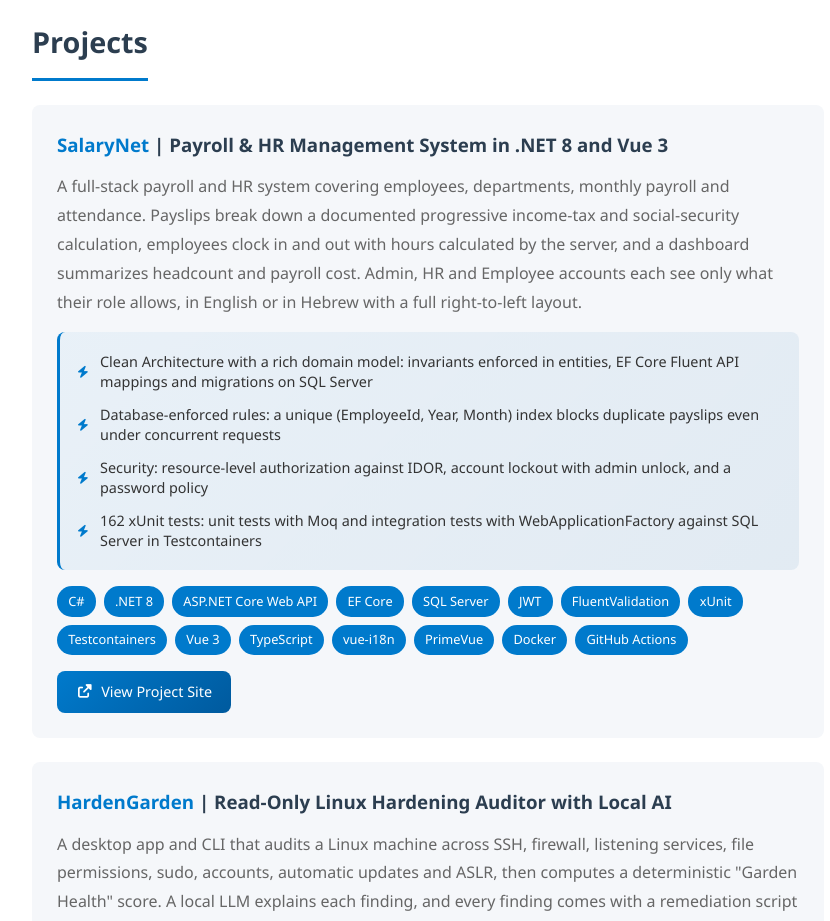
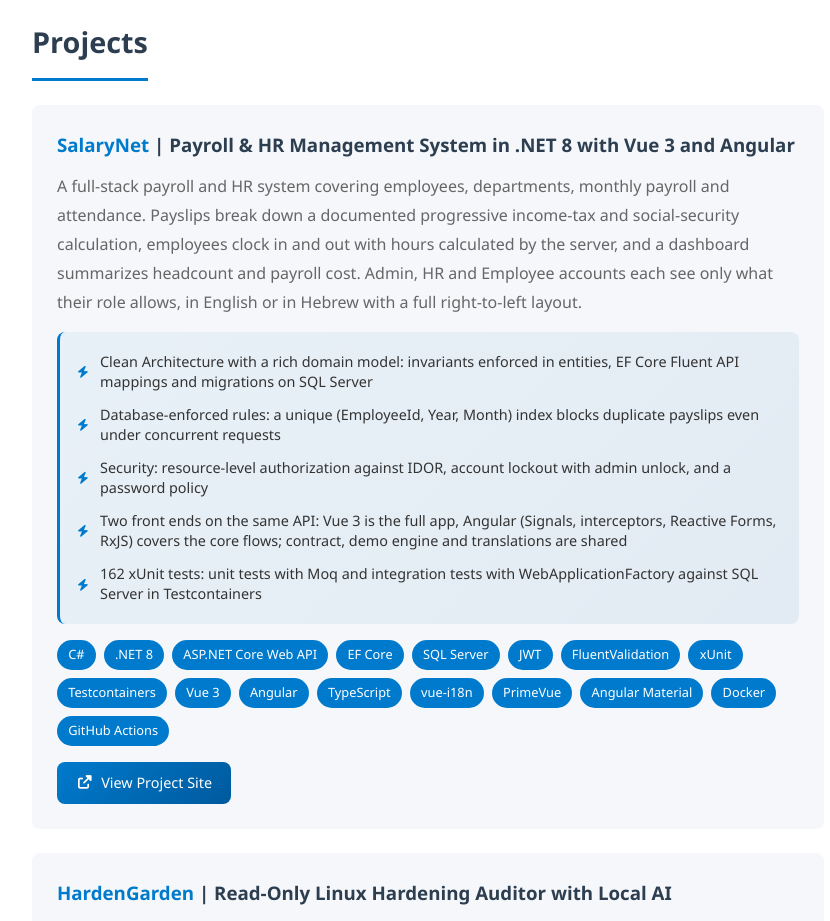
Before and after one commit to SaharHalili95/html-portfolio, a React (Vite) app: page /#/ in a window 1280 px wide. Shown: the part 1940-2861 px from the top of the page, without its empty margins (352-1182 px from the left). Built offline with nearby package versions, Linux system fonts and the light colour scheme.

Commit message:
Add Angular to SalaryNet

```diff
--- a/src/data/portfolioData.ts
+++ b/src/data/portfolioData.ts
@@ -55,16 +55,17 @@ export const skillsData = {
 export const projectsData = [
   {
     title: "SalaryNet",
-    subtitle: "Payroll & HR Management System in .NET 8 and Vue 3",
+    subtitle: "Payroll & HR Management System in .NET 8 with Vue 3 and Angular",
     description:
       "A full-stack payroll and HR system covering employees, departments, monthly payroll and attendance. Payslips break down a documented progressive income-tax and social-security calculation, employees clock in and out with hours calculated by the server, and a dashboard summarizes headcount and payroll cost. Admin, HR and Employee accounts each see only what their role allows, in English or in Hebrew with a full right-to-left layout.",
     highlights: [
       "Clean Architecture with a rich domain model: invariants enforced in entities, EF Core Fluent API mappings and migrations on SQL Server",
       "Database-enforced rules: a unique (EmployeeId, Year, Month) index blocks duplicate payslips even under concurrent requests",
       "Security: resource-level authorization against IDOR, account lockout with admin unlock, and a password policy",
+      "Two front ends on the same API: Vue 3 is the full app, Angular (Signals, interceptors, Reactive Forms, RxJS) covers the core flows; contract, demo engine and translations are shared",
       "162 xUnit tests: unit tests with Moq and integration tests with WebApplicationFactory against SQL Server in Testcontainers",
     ],
-    technologies: ["C#", ".NET 8", "ASP.NET Core Web API", "EF Core", "SQL Server", "JWT", "FluentValidation", "xUnit", "Testcontainers", "Vue 3", "TypeScript", "vue-i18n", "PrimeVue", "Docker", "GitHub Actions"],
+    technologies: ["C#", ".NET 8", "ASP.NET Core Web API", "EF Core", "SQL Server", "JWT", "FluentValidation", "xUnit", "Testcontainers", "Vue 3", "Angular", "TypeScript", "vue-i18n", "PrimeVue", "Angular Material", "Docker", "GitHub Actions"],
     link: "https://github.com/SaharHalili95/SalaryNet",
     demoLink: "https://saharhalili95.github.io/SalaryNet/",
   },
```
